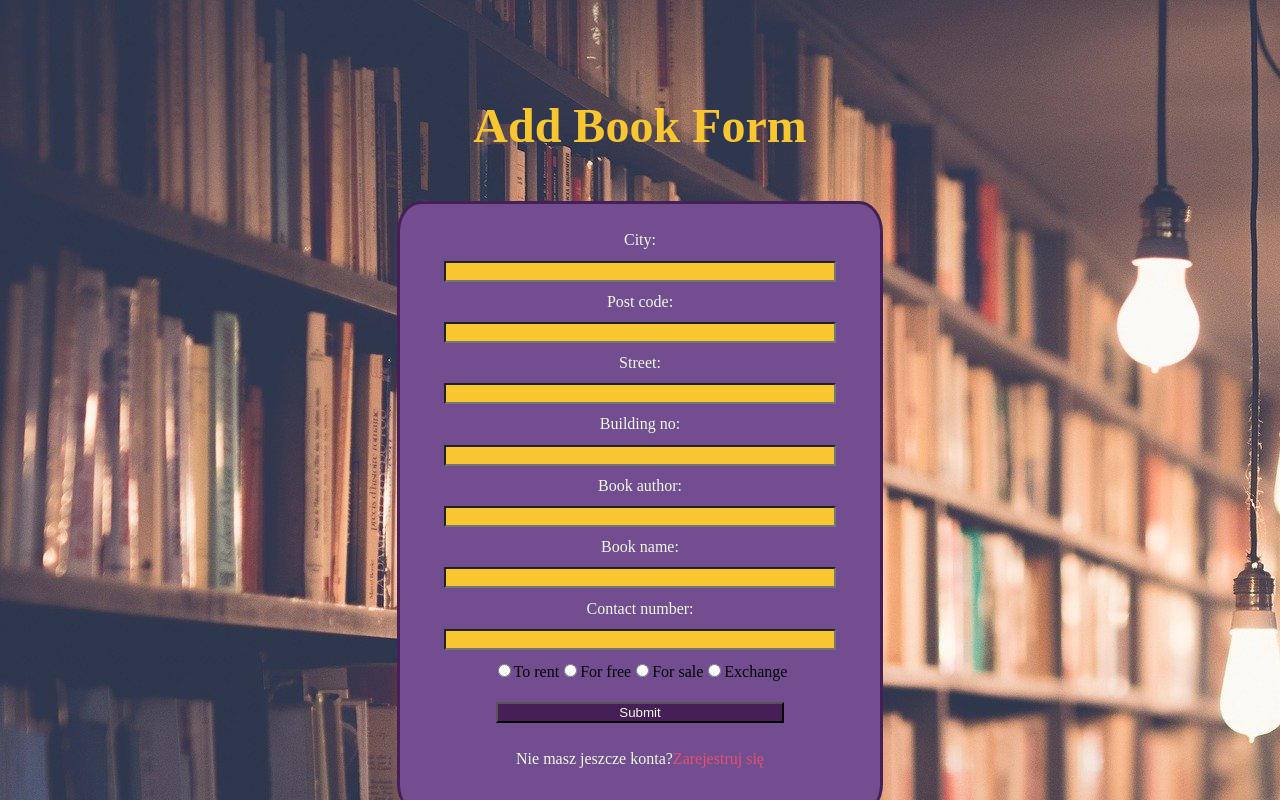
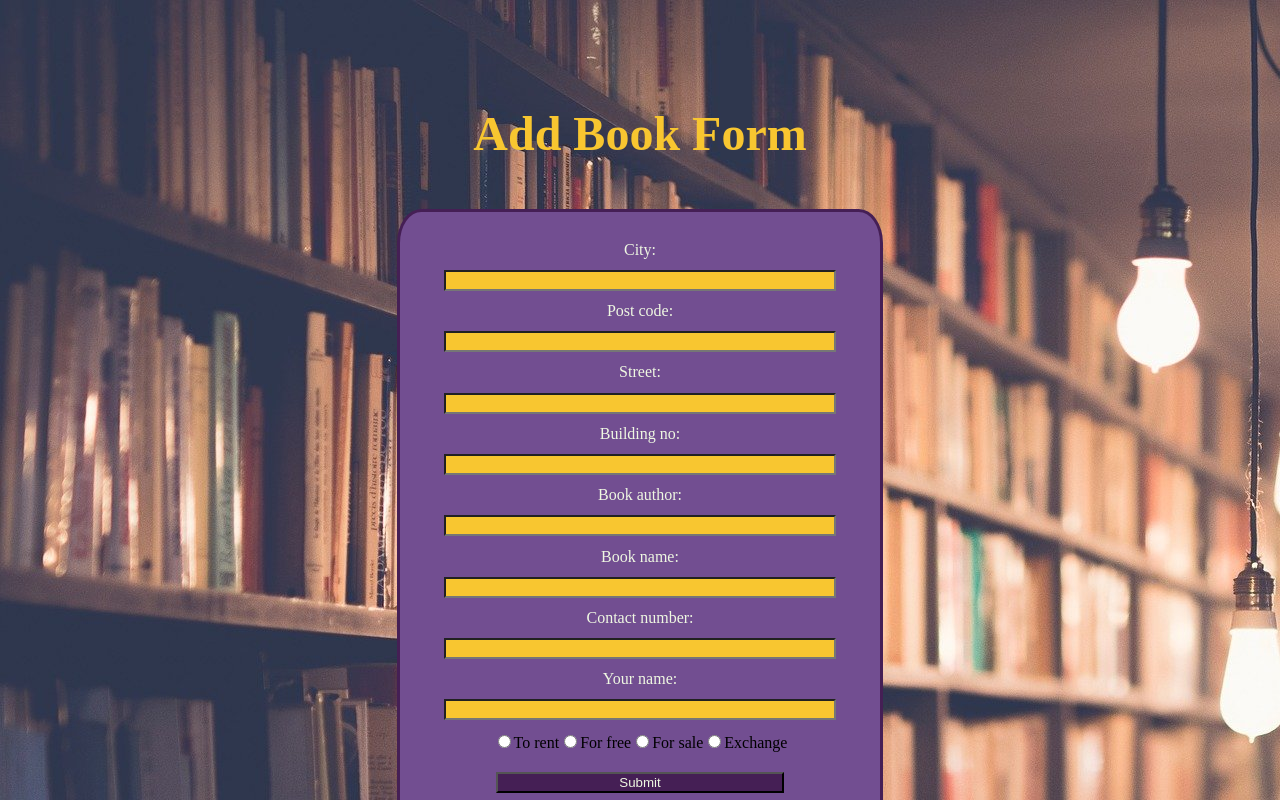
Before and after one commit to cukier91/Char-char, a React (Create React App) app: page /addBook in a window 1280 px wide. Shown: the top 800 px of the page. Built offline with nearby package versions, Linux system fonts and the light colour scheme; no server answers; a web font is replaced by a local one.

Commit message:
Zmiana w formularzu AddBook

```diff
--- a/package.json
+++ b/package.json
@@ -22,6 +22,7 @@
     "react-router-dom": "^6.3.0",
     "react-scripts": "5.0.1",
     "typescript": "^4.6.4",
+    "uuidv4": "^6.2.13",
     "web-vitals": "^2.1.4",
     "yup": "^0.32.11"
   },
--- a/src/components/AddBook/AddBook.module.css
+++ b/src/components/AddBook/AddBook.module.css
@@ -13,7 +13,7 @@
     background-image: url("../../img/shelf.jpg");
 	display: flex;
     flex-direction: column;
-	height: 110vh;
+	height: 120vh;
 	justify-content: center;
 	align-items: center;
     gap:1rem;
@@ -34,7 +34,7 @@
 	align-items: center;
 	justify-content: center;
 	width: 30rem;
-	height: 38rem;
+	height: 42rem;
 	background-color: var(--royalPurple);
 	gap: 0.7rem;
 }
--- a/src/components/AddBook/AddBook.tsx
+++ b/src/components/AddBook/AddBook.tsx
@@ -5,10 +5,14 @@ import { db } from '../../firebase-config';
 import { collection, addDoc } from 'firebase/firestore';
 import { Formik, Form, Field } from 'formik';
 import { useNavigate } from 'react-router-dom';
+import { v4 as uuidv4 } from 'uuid';
+import { string } from 'yup';
 
 interface Values {
 	city: string;
 	postCode: string;
+	street: string;
+	building_no: string;
 	book_author: string;
 	book_name: string;
 	contact: string;
@@ -16,7 +20,7 @@ interface Values {
 	user: string;
 	location: [number, number];
 	status: string;
-
+	id: string;
 }
 
 export function AddBook() {
@@ -32,18 +36,24 @@ export function AddBook() {
 	const initialValues: Values = {
 		city: '',
 		postCode: '',
-		user: 'some',
+		street: '',
+		building_no: '',
+		user: '',
 		types: '',
 		book_author: '',
 		book_name: '',
 		contact: '',
 		location: [location[0], location[1]],
 		status: 'available',
+
+		id: uuidv4(),
 	};
 
 	const addBook = async (
 		city = initialValues.city,
 		postCode = initialValues.postCode,
+		street = initialValues.street,
+		building_no = initialValues.building_no,
 		bookAuthor = initialValues.book_author,
 		bookName = initialValues.book_name,
 		contact = initialValues.contact,
@@ -51,12 +61,14 @@ export function AddBook() {
 		user = initialValues.user,
 		status = initialValues.status,
 		location = initialValues.location,
-
+		id = initialValues.id
 	) => {
 		try {
 			await addDoc(collection(db, 'book_point'), {
 				city: city,
 				postCode: postCode,
+				street: street,
+				building_no: building_no,
 				bookAuthor: bookAuthor,
 				bookName: bookName,
 				contact: contact,
@@ -64,6 +76,7 @@ export function AddBook() {
 				types: types,
 				location: location,
 				status: status,
+				id: id,
 			});
 		} catch (err) {
 			alert(err);
@@ -80,10 +93,13 @@ export function AddBook() {
 						addBook(
 							values.city,
 							values.postCode,
+							values.street,
+							values.building_no,
 							values.book_author,
 							values.book_name,
 							values.contact,
-							values.types
+							values.types,
+							values.user,
 						);
 					}}
 				>
@@ -104,11 +120,21 @@ export function AddBook() {
 						<label className={style.label} htmlFor="street">
 							Street:
 						</label>
-						<Field className={style.input} id="street" type="text" name="street" />
+						<Field
+							className={style.input}
+							id="street"
+							type="text"
+							name="street"
+						/>
 						<label className={style.label} htmlFor="building_no">
 							Building no:
 						</label>
-						<Field className={style.input} id="building_no" type="text" name="building_no" />
+						<Field
+							className={style.input}
+							id="building_no"
+							type="text"
+							name="building_no"
+						/>
 						<label className={style.label} htmlFor="book_author">
 							Book author:
 						</label>
@@ -136,6 +162,10 @@ export function AddBook() {
 							type="text"
 							name="contact"
 						/>
+						<label className={style.label} htmlFor="user">
+							Your name:
+						</label>
+						<Field className={style.input} id="user" type="text" name="user" />
 
 						<div role="group" aria-labelledby="my-radio-group">
 							<label>
@@ -159,12 +189,7 @@ export function AddBook() {
 						<button type="submit" className={style.btn_submit}>
 							Submit
 						</button>
-						<p className={style.label}>
-							Nie masz jeszcze konta?
-							<a className={style.a_register} href="/register">
-								Zarejestruj się
-							</a>
-						</p>
+						<p className={style.label}>tu będzie obsługa walidacji</p>
 					</Form>
 				</Formik>
 			</div>
```
Also changed, not shown: 1 other file (tests, documents, lock files or other folders).
